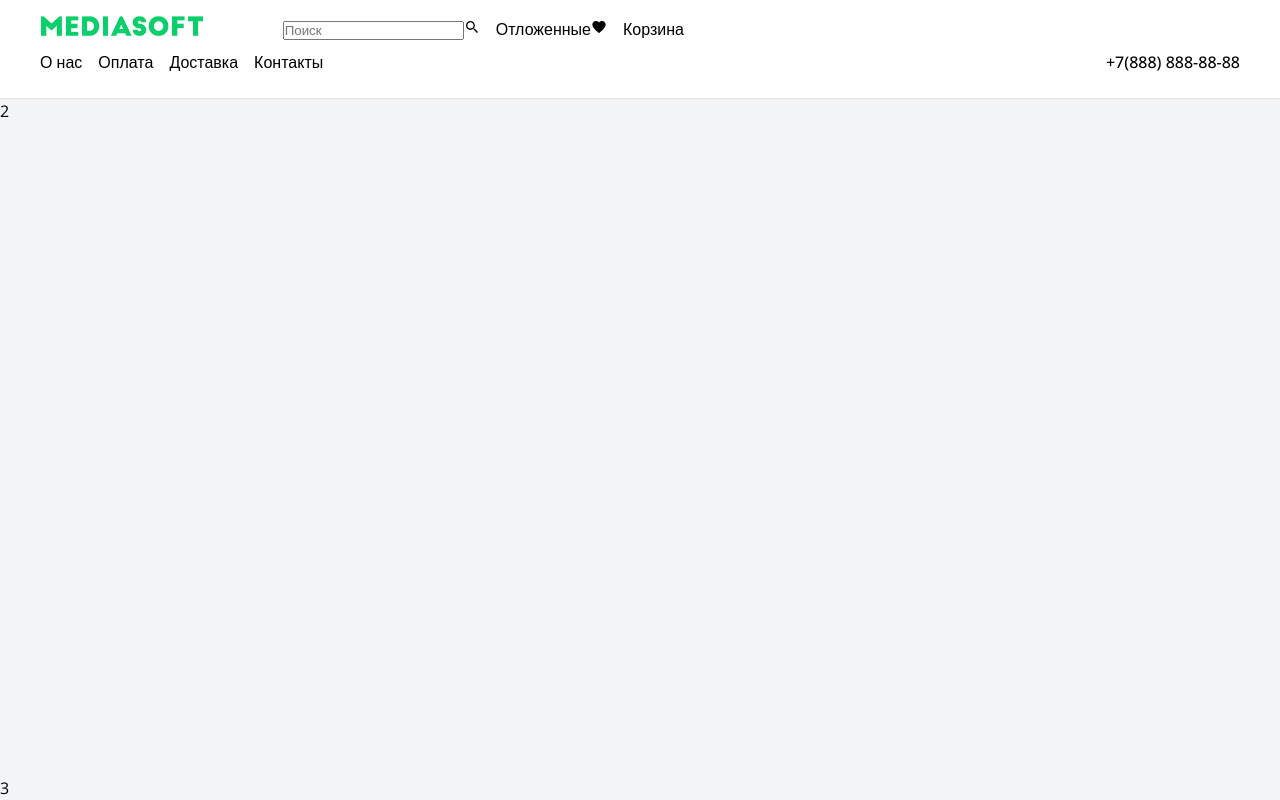
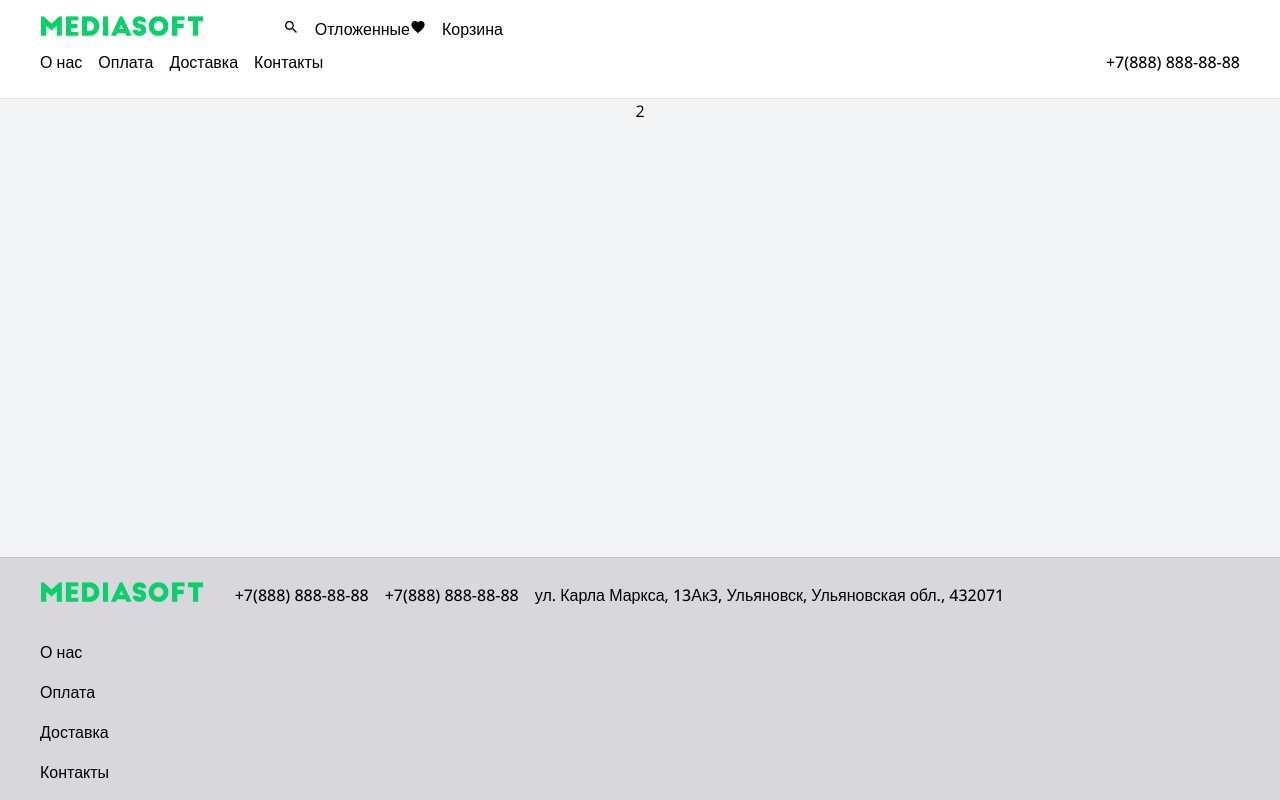
Before and after one commit to KozyaSkyworker/mediasoft-react-course-test, a React (Vite) app: page / in a window 1280 px wide. Built offline with nearby package versions, Linux system fonts and the light colour scheme; some icons are missing.

Commit message:
fixes, footer

```diff
--- a/src/App.jsx
+++ b/src/App.jsx
@@ -1,12 +1,15 @@
-import classes from './App.module.scss';
+import './App.scss';
+import Footer from './components/footer/Footer';
 import Header from './components/header/Header';
 
 function App() {
   return (
-    <div className={classes.wrapper}>
+    <div className="wrapper">
       <Header />
-      <main className={classes.main}>2</main>
-      <footer className="footer">3</footer>
+      <div className="container">
+        <main className="main">2</main>
+      </div>
+      <Footer />
     </div>
   );
 }
--- a/src/App.module.scss
+++ b/src/App.scss
@@ -5,9 +5,11 @@
     min-height: 100vh;
 }
 
-header{
+
+.wrapper .container{
+    flex: 1 0 auto;
+}
+
+footer{
     flex: 0 0 auto;
 }
-main{
-    flex: 1 0 auto;
-}
--- /dev/null
+++ b/src/components/footer/Footer.jsx
@@ -0,0 +1,61 @@
+import classes from './footer.module.scss';
+import logo from './../../assets/logo.png';
+
+const Footer = () => {
+  return (
+    <footer className={classes.footer}>
+      <div className="container">
+        <div className="footer__inner">
+          <div className={classes.footer__top}>
+            <a className={classes.footer__logo} href="/">
+              <img src={logo} alt="logo" height={20} />
+            </a>
+            <ul className={classes.footer__list}>
+              <li className={classes.footer__item}>
+                <a className={classes.footer__link} href="#">
+                  +7(888) 888-88-88
+                </a>
+              </li>
+              <li className={classes.footer__item}>
+                <a className={classes.footer__link} href="#">
+                  +7(888) 888-88-88
+                </a>
+              </li>
+              <li className={classes.footer__item}>
+                <a className={classes.footer__link} href="#">
+                  ул. Карла Маркса, 13Ак3, Ульяновск, Ульяновская обл., 432071
+                </a>
+              </li>
+            </ul>
+          </div>
+          <div className={classes.footer__bot}>
+            <ul className={classes.footer__list}>
+              <li className={classes.footer__item}>
+                <a className={classes.footer__link} href="/about">
+                  О нас
+                </a>
+              </li>
+              <li className={classes.footer__item}>
+                <a className={classes.footer__link} href="/paymontinfo">
+                  Оплата
+                </a>
+              </li>
+              <li className={classes.footer__item}>
+                <a className={classes.footer__link} href="/delivery">
+                  Доставка
+                </a>
+              </li>
+              <li className={classes.footer__item}>
+                <a className={classes.footer__link} href="/contacts">
+                  Контакты
+                </a>
+              </li>
+            </ul>
+          </div>
+        </div>
+      </div>
+    </footer>
+  );
+};
+
+export default Footer;
--- /dev/null
+++ b/src/components/footer/footer.module.scss
@@ -0,0 +1,28 @@
+.footer{
+    background-color: rgb(216, 216, 220);
+    padding: 1.5rem 0 1rem 0;
+    border-top: 1px solid rgba($color: #000, $alpha: .1);
+
+    &__top{
+        display: flex;
+        align-items: center;
+    }
+    &__top &__list{
+        display: flex;
+        align-items: center;
+    }
+
+    &__logo{
+        margin-right: 2rem;
+    }
+    &__top &__item + &__item{
+        margin-left: 1rem;
+    }
+
+    &__bot{
+        margin-top: 2rem;
+    }
+    &__bot &__item + &__item{
+        margin-top: 1rem;
+    }
+}
--- a/src/components/header/Header.jsx
+++ b/src/components/header/Header.jsx
@@ -14,7 +14,7 @@ const Header = () => {
           </a>
           <ul className={classes.header__list}>
             <li className={classes.header__item}>
-              <input type="text" placeholder="Поиск" />
+              {/* <input type="text" placeholder="Поиск" /> */}
               <IoMdSearch />
             </li>
             <li className={classes.header__item}>
```
